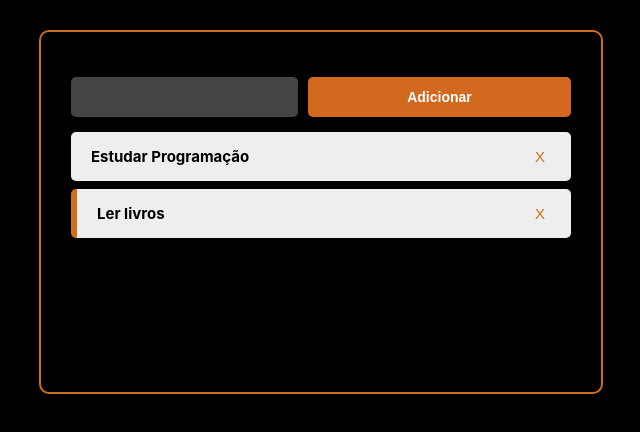
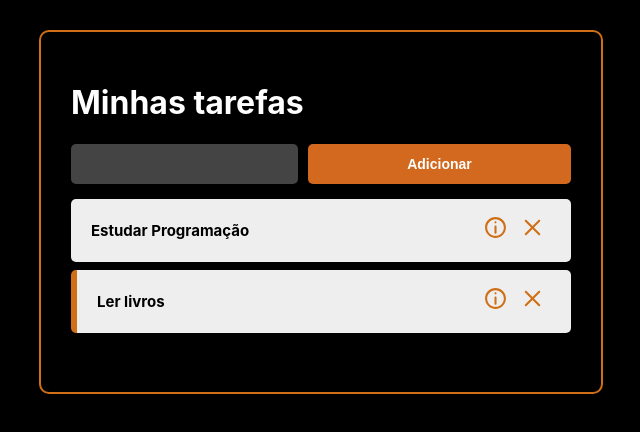
Before and after one commit to ggsales/To-do-list-React, a React (Create React App) app: page / in a window 1280 px wide. Shown: the top 432 px of the page, without its empty margins (319-959 px from the left). Built offline with nearby package versions, Linux system fonts and the light colour scheme.

Commit message:
create btn see datails

```diff
--- a/src/App.jsx
+++ b/src/App.jsx
@@ -3,6 +3,7 @@ import { v4 as uuidv4 } from "uuid";
 import Tasks from './components/Tasks'
 import "./App.css"
 import AddTask from "./components/AddTask";
+import Header from "./components/Header";
 
 
 const App = () => {
@@ -50,6 +51,7 @@ const App = () => {
     return(
       <>
         <div className= "container">
+          <Header />
           <AddTask handleTaskAddition={handleTaskAddition} />
           <Tasks
             tarefas={tarefas}
--- /dev/null
+++ b/src/components/Header.jsx
@@ -0,0 +1,12 @@
+import React from "react";
+
+
+const Header = () => {
+    return(
+        <h1 style ={{color: "#fff"}}>Minhas tarefas</h1>
+    )
+
+}
+
+
+export default Header;
--- a/src/components/TaskExibida.jsx
+++ b/src/components/TaskExibida.jsx
@@ -1,5 +1,6 @@
 import React from "react";
 import './taskStyle.css';
+import {CgClose, CgInfo} from 'react-icons/cg'
 
 const TaskExibida = ({tarefa, handleTaskClick, handleTaskDeletion}) => {
         return(
@@ -12,7 +13,19 @@ const TaskExibida = ({tarefa, handleTaskClick, handleTaskDeletion}) => {
                 </div>
 
                 <div className="btn-container-tasks">
-                    <button onClick={() => handleTaskDeletion(tarefa.id)} className="remove-task-btn">X</button>
+                    <button
+                            className="see-task-details-btn"
+                        >
+                            <CgInfo/>
+                    </button>
+
+                    <button
+                        onClick={() => handleTaskDeletion(tarefa.id)}
+                        className="remove-task-btn"
+                    >
+                        <CgClose />
+                    </button>
+
                 </div>
             </div>
         );
--- a/src/components/taskStyle.css
+++ b/src/components/taskStyle.css
@@ -15,10 +15,10 @@
     cursor: pointer;
 }
 
-.remove-task-btn{
+.remove-task-btn, .see-task-details-btn{
     background-color: rgb(238, 238, 238);
     border: none;
-    font-size: 15px;
+    font-size: 25px;
     color: rgb(208, 111, 21);
     cursor: pointer;
 }
```
Also changed, not shown: src/components/Button.css (line endings or trailing spaces).
